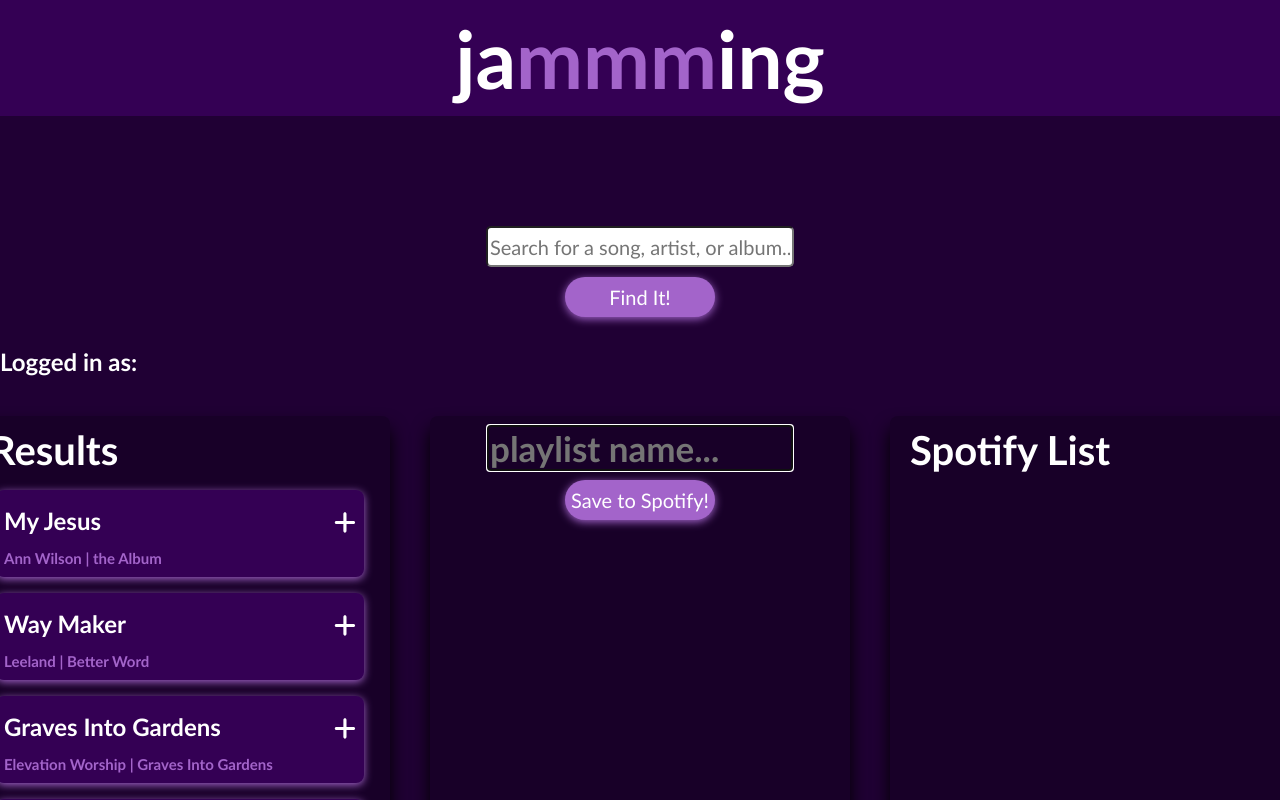
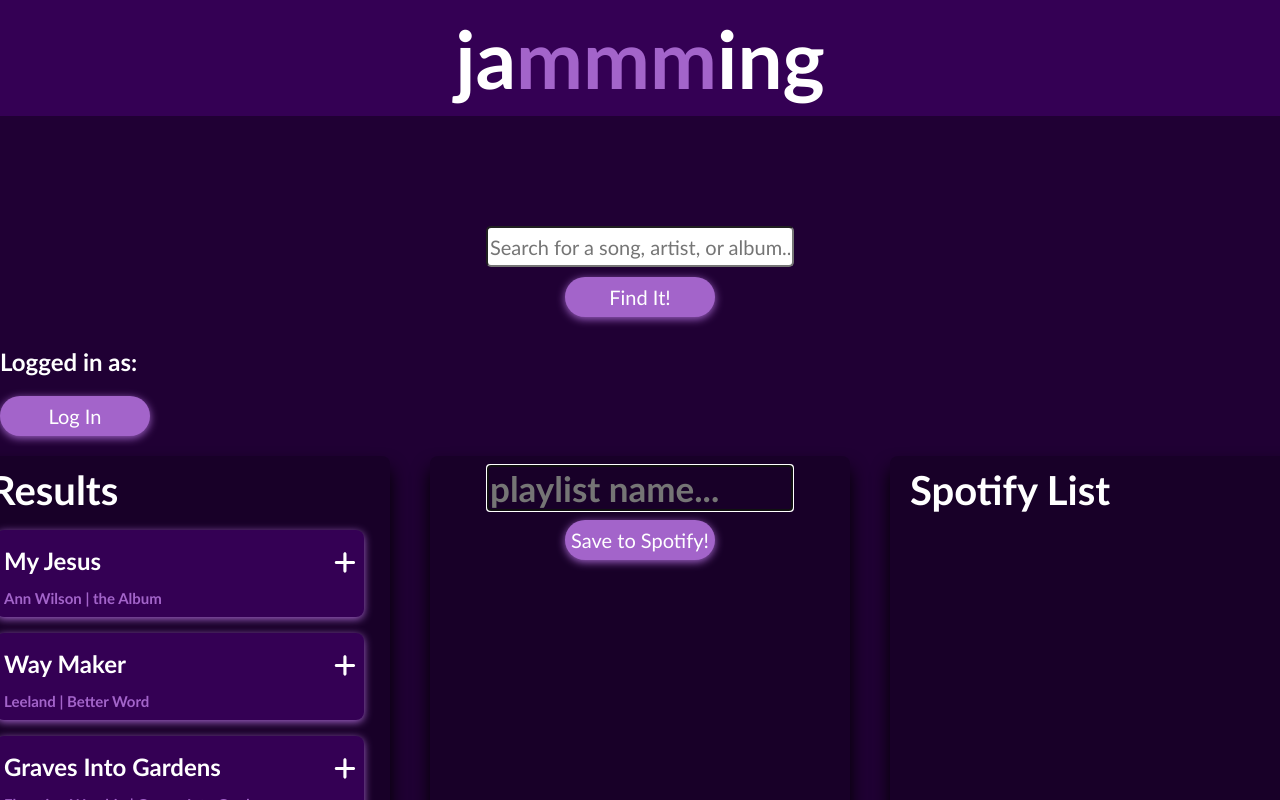
Before and after one commit to MariaRagone/jamming, a React (Vite) app: page / in a window 1280 px wide. Shown: the top 800 px of the page. Built offline with nearby package versions, Linux system fonts and the light colour scheme.

Commit message:
user can log in using the spotify access token

```diff
--- a/src/Components/Home/Home.jsx
+++ b/src/Components/Home/Home.jsx
@@ -2,10 +2,12 @@ import { useState } from "react";
 import "./Home.css";
 import ResultsContainer from "../ResultsContainer/ResultsContainer";
 import propTypes from "../propTypes";
+import SpotifyAuth from "../../assets/SpotifyAuth";
 
 const Home = ({ resultsList }) => {
   const [playList, setPlayList] = useState([]);
   const [userSpotifyList, setUserSpotifyList] = useState([]);
+  const [accessToken, setAccessToken] = useState("");
 
   const addTrackToPlayList = (trackToAdd) => {
     setPlayList((playList) => {
@@ -46,7 +48,10 @@ const Home = ({ resultsList }) => {
     <div className="home">
       <h2> Logged in as:</h2>
       <span id="id"></span>
-
+      <SpotifyAuth
+        accessToken={accessToken}
+        setAccessToken={setAccessToken}
+      ></SpotifyAuth>
       <ResultsContainer
         resultsList={resultsList}
         playList={playList}
--- a/src/assets/SpotifyApi.jsx
+++ b/src/assets/SpotifyApi.jsx
@@ -1,6 +1,6 @@
 export const clientId = "6dbbca406cff4dd4b1d90344021e6193";
 export const clientSecret = "fc4d14249fbc4c839d08fca31f071fee";
-export const redirectUri = "http://localhost:5173//callback";
+export const redirectUri = "http://localhost:5173/callback";
 export const scopes = "user-read-private user-read-email";
 export const verifier = localStorage.getItem("verifier");
 export const AuthEndpoint = "https://accounts.spotify.com/authorize";
--- a/src/assets/SpotifyAuth.jsx
+++ b/src/assets/SpotifyAuth.jsx
@@ -30,12 +30,16 @@ export default function SpotifyAuth({ setAccessToken, accessToken }) {
     setAccessToken("");
     window.localStorage.setItem("token", null);
   }
+  function login(e) {
+    e.preventDefault();
+    window.location.href = accessUrl;
+  }
 
   return (
     <>
       {!accessToken ? (
         <>
-          <Button type="submit" name={"Log In"} href={accessUrl}></Button>
+          <Button type="submit" name={"Log In"} onClick={login}></Button>
         </>
       ) : (
         <Button type="submit" name={"Log Out"} onClick={logout}></Button>
```
